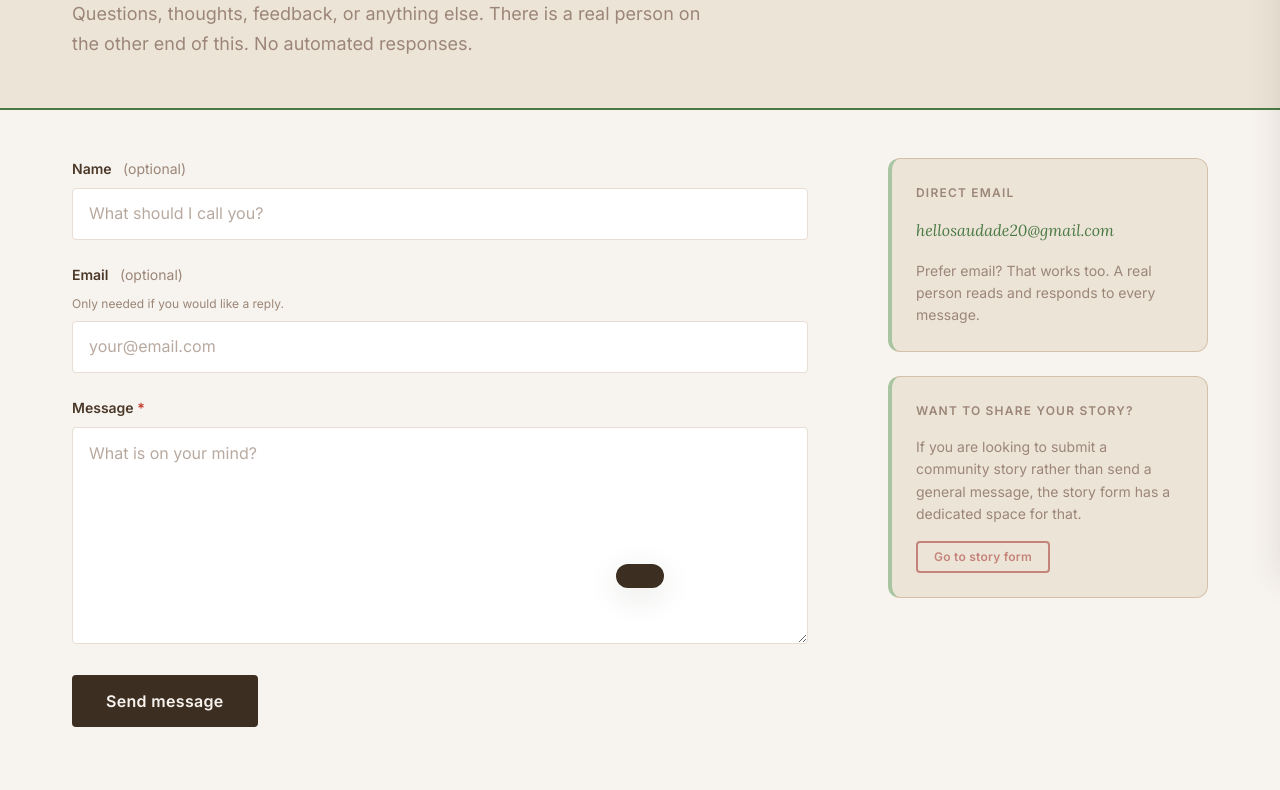
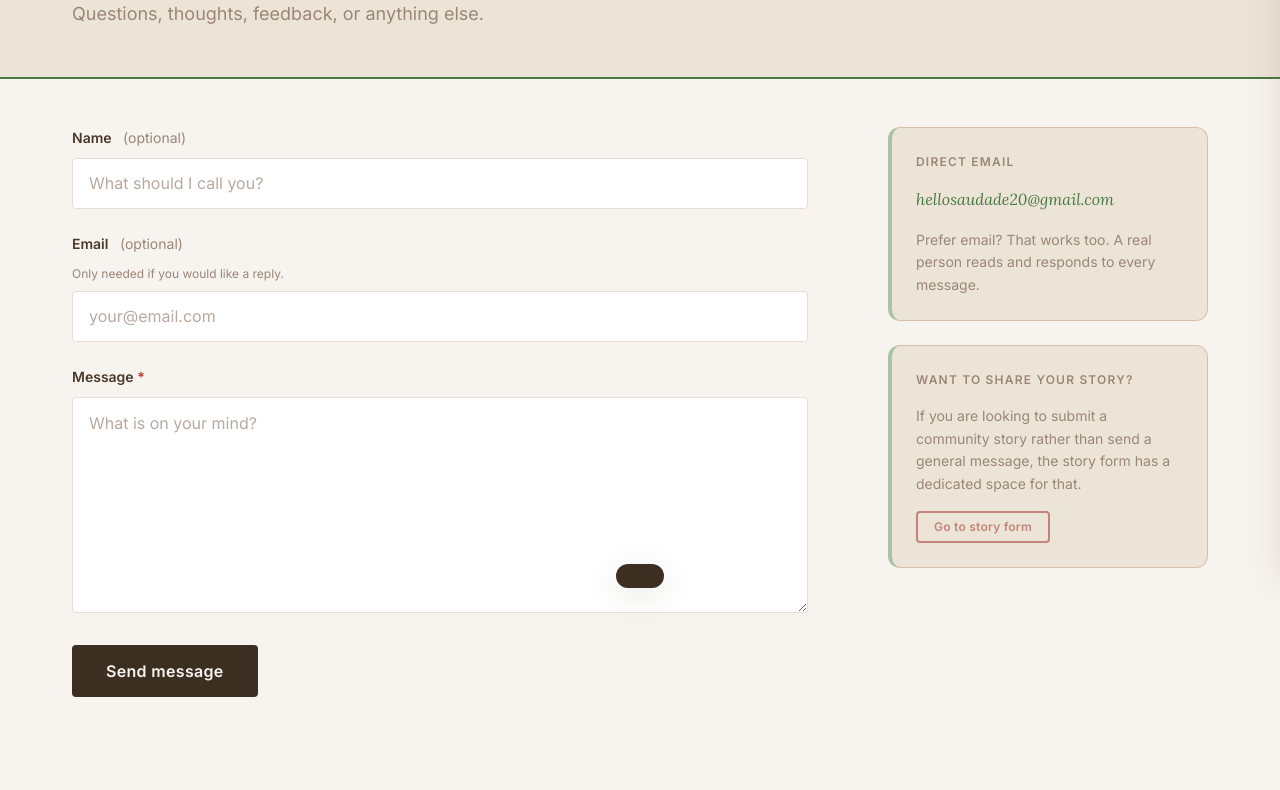
Before and after one commit to Sdumra/Saudade, an Eleventy site: page src/contact.njk in a window 1280 px wide. Shown: the part 228-1018 px from the top of the page. Built offline with nearby package versions, Linux system fonts and the light colour scheme; Eleventy itself is replaced by a stand-in of ours; files that its build step writes are made by us from their sources.

Commit message:
Shorten contact page subtitle

```diff
--- a/src/contact.njk
+++ b/src/contact.njk
@@ -9,7 +9,7 @@ description: Get in touch with Saudade — questions, feedback, or just to say h
     <div class="container">
       <div class="page-header-inner">
         <h1 class="page-title">Get in Touch</h1>
-        <p class="page-description">Questions, thoughts, feedback, or anything else. There is a real person on the other end of this. No automated responses.</p>
+        <p class="page-description">Questions, thoughts, feedback, or anything else.</p>
       </div>
     </div>
   </div>
```
